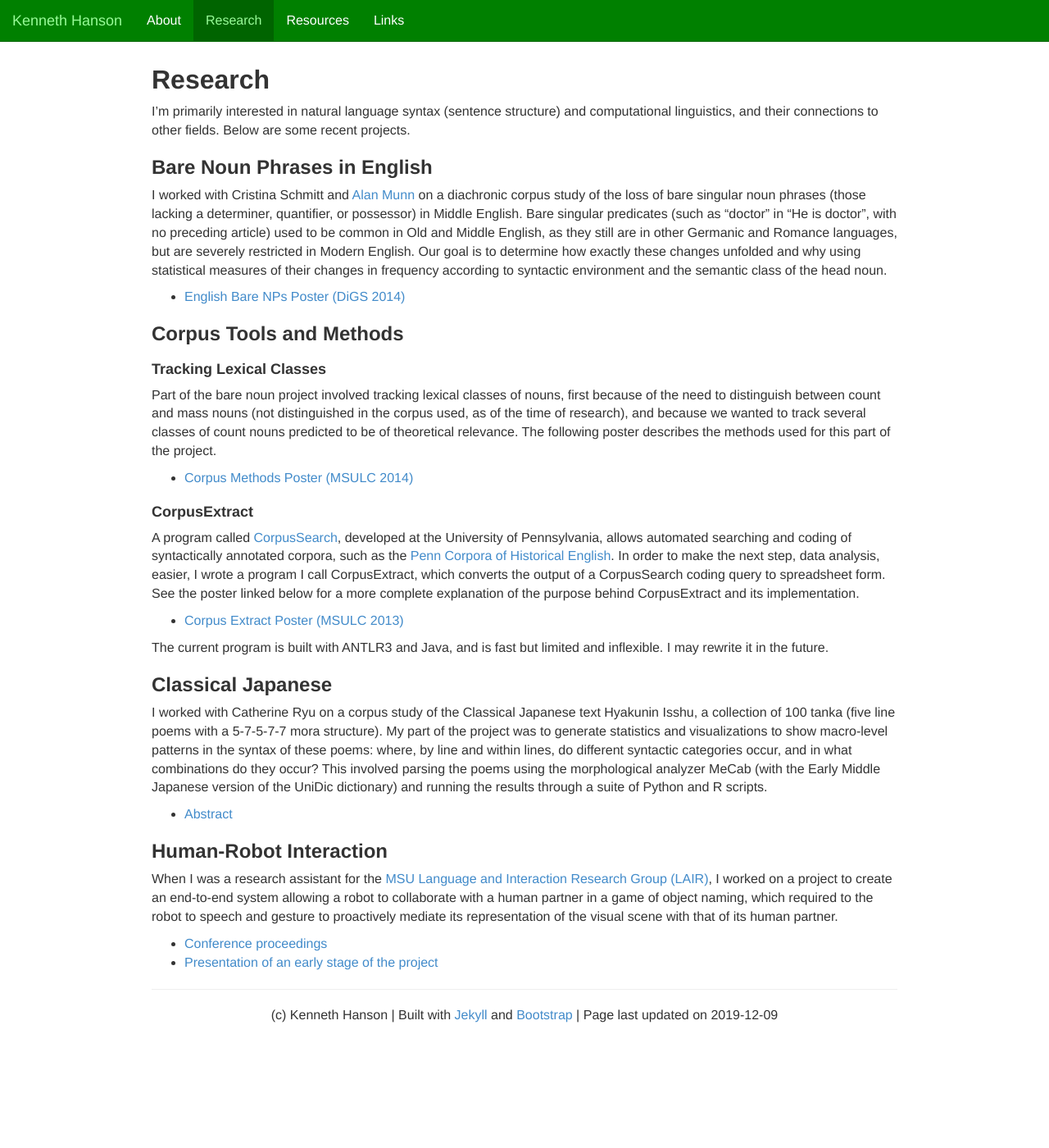
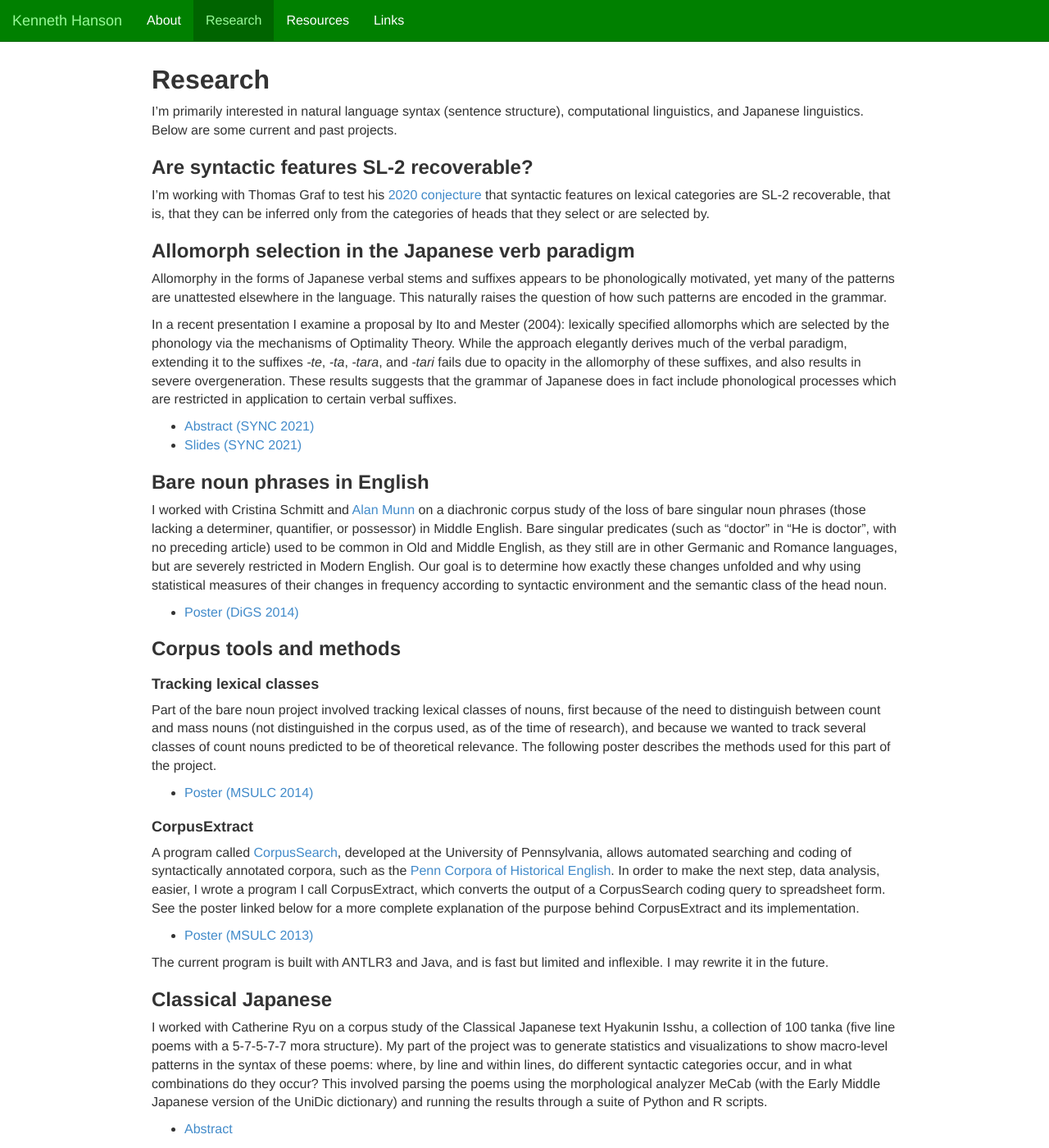
Before and after one commit to khanson679/khanson679.github.io, a Jekyll site: the page built from research.md, in a window 1280 px wide and 1400 px high. Shown: the whole window at 82% size. Built offline with Jekyll 4.4.1, drawn with Linux system fonts in a browser that asks for light colours; nearby versions of some CDN libraries; some of the changed text lies outside the part shown.

Commit message:
Add Japanese verb paradigm project, link abstract and slides.

```diff
--- a/research.md
+++ b/research.md
@@ -1,36 +1,53 @@
 ---
 title: Research
 layout: default
-date: 2019-12-09
+date: 2022-01-08
 ---
 
-I'm primarily interested in natural language syntax (sentence structure) and computational linguistics, and their connections to other fields. Below are some recent projects.
+I'm primarily interested in natural language syntax (sentence structure), computational linguistics, and Japanese linguistics. Below are some current and past projects.
 
 
-## Bare Noun Phrases in English
+## Are syntactic features SL-2 recoverable?
+
+I'm working with Thomas Graf to test his [2020 conjecture][graf-curbing] that syntactic features on lexical categories are SL-2 recoverable, that is, that they can be inferred only from the categories of heads that they select or are selected by.
+
+[graf-curbing]: https://thomasgraf.net/output/graf20sciltalk.html
+
+
+## Allomorph selection in the Japanese verb paradigm
+
+Allomorphy in the forms of Japanese verbal stems and suffixes appears to be phonologically motivated, yet many of the patterns are unattested elsewhere in the language. This naturally raises the question of how such patterns are encoded in the grammar.
+
+In a recent presentation I examine a proposal by Ito and Mester (2004): lexically specified allomorphs which are selected by the phonology via the mechanisms of Optimality Theory. While the approach elegantly derives much of the verbal paradigm, extending it to the suffixes *-te*, *-ta*, *-tara*, and *-tari* fails due to opacity in the allomorphy of these suffixes, and also results in severe overgeneration. These results suggests that the grammar of Japanese does in fact include phonological processes which are restricted in application to certain verbal suffixes.
+
+* [Abstract (SYNC 2021)](/files/hanson-sync2021-jpnvb-abstract.pdf)
+* [Slides (SYNC 2021)](/files/hanson-sync2021-jpnvb-poster.pdf)
+
+
+## Bare noun phrases in English
 
 I worked with Cristina Schmitt and [Alan Munn][munn] on a diachronic corpus study of the loss of bare singular noun phrases (those lacking a determiner, quantifier, or possessor) in Middle English. Bare singular predicates (such as "doctor" in "He is doctor", with no preceding article) used to be common in Old and Middle English, as they still are in other Germanic and Romance languages, but are severely restricted in Modern English. Our goal is to determine how exactly these changes unfolded and why using statistical measures of their changes in frequency according to syntactic environment and the semantic class of the head noun.
 
-* [English Bare NPs Poster (DiGS 2014)](/files/hanson-etal-digs-2014-poster.pdf)
+* [Poster (DiGS 2014)](/files/hanson-etal-digs-2014-poster.pdf)
 
 [munn]: http://www.msu.edu/~amunn
 [pche]: http://www.ling.upenn.edu/hist-corpora/
 [cs]: http://corpussearch.sourceforge.net/
 
 
-## Corpus Tools and Methods
+## Corpus tools and methods
 
-### Tracking Lexical Classes
+### Tracking lexical classes
 
 Part of the bare noun project involved tracking lexical classes of nouns, first because of the need to distinguish between count and mass nouns (not distinguished in the corpus used, as of the time of research), and because we wanted to track several classes of count nouns predicted to be of theoretical relevance. The following poster describes the methods used for this part of the project.
 
-* [Corpus Methods Poster (MSULC 2014)](/files/hanson-msulc-2014-poster-corpus-methods.pdf)
+* [Poster (MSULC 2014)](/files/hanson-msulc-2014-poster-corpus-methods.pdf)
 
 ### CorpusExtract
 
 A program called [CorpusSearch][cs], developed at the University of Pennsylvania, allows automated searching and coding of syntactically annotated corpora, such as the [Penn Corpora of Historical English][pche]. In order to make the next step, data analysis, easier, I wrote a program I call CorpusExtract, which converts the output of a CorpusSearch coding query to spreadsheet form. See the poster linked below for a more complete explanation of the purpose behind CorpusExtract and its implementation.
 
-* [Corpus Extract Poster (MSULC 2013)](/files/corpusextract-poster-2013.pdf)
+* [Poster (MSULC 2013)](/files/corpusextract-poster-2013.pdf)
 
 The current program is built with ANTLR3 and Java, and is fast but limited and inflexible. I may rewrite it in the future.
 
@@ -42,7 +59,7 @@ I worked with Catherine Ryu on a corpus study of the Classical Japanese text  Hy
 * [Abstract](/files/hanson-cjpn-poetry-abstract.pdf)
 
 
-## Human-Robot Interaction
+## Human-robot interaction
 
 When I was a research assistant for the [MSU Language and Interaction Research Group (LAIR)][lair], I worked on a project to create an end-to-end system allowing a robot to collaborate with a human partner in a game of object naming, which required to the robot to speech and gesture to proactively mediate its representation of the visual scene with that of its human partner.
 
```
Also changed, not shown: 3 other files.
